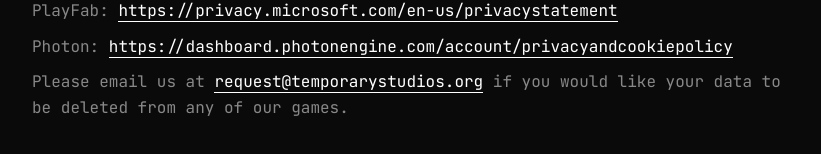
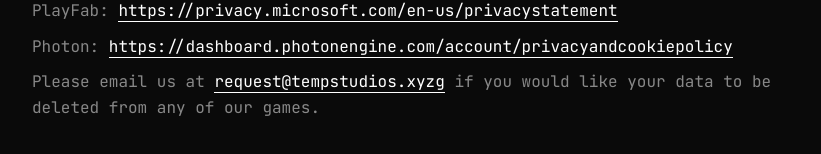
Before and after one commit to TensulStudios/temporary, a website: page privacy.html in a window 1280 px wide. Shown: the part 504-658 px from the top of the page, without its empty margins (228-1049 px from the left). Drawn offline with Linux system fonts and the light colour scheme.

Commit message:
Update privacy.html

```diff
--- a/privacy.html
+++ b/privacy.html
@@ -68,7 +68,7 @@
 
     <p class="service">Photon: <a href="https://dashboard.photonengine.com/account/privacyandcookiepolicy">https://dashboard.photonengine.com/account/privacyandcookiepolicy</a></p>
 
-    <p>Please email us at <a href="mailto:request@temporarystudios.org">request@temporarystudios.org</a> if you would like your data to be deleted from any of our games.</p>
+    <p>Please email us at <a href="mailto:request@tempstudios.xyz">request@tempstudios.xyzg</a> if you would like your data to be deleted from any of our games.</p>
 
     <script>
         const path = window.location.pathname;
```
